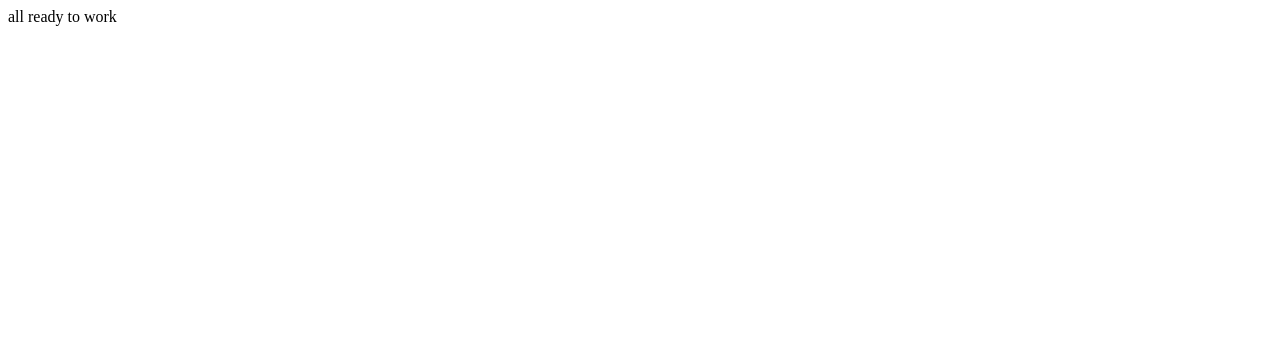
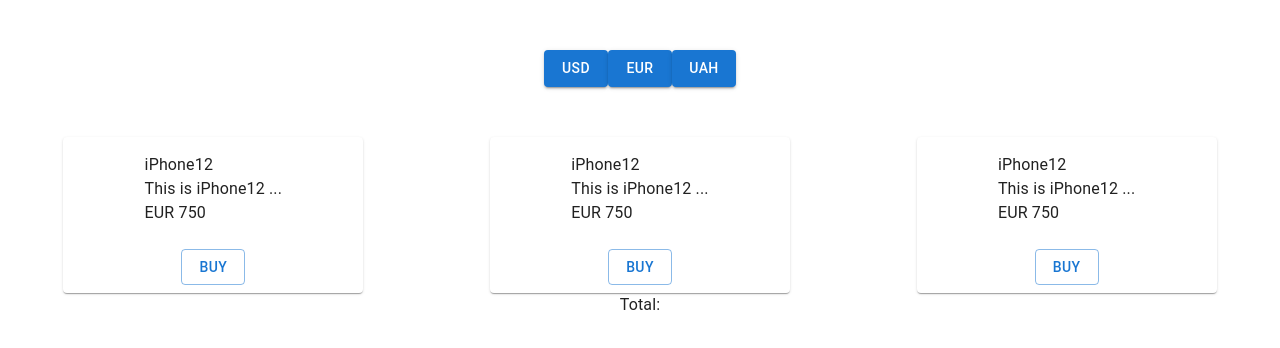
Before and after one commit to filipovandrij/exam-shop-with-currency, a React (Create React App) app: page / in a window 1280 px wide. Shown: the top 348 px of the page. Built offline with nearby package versions, Linux system fonts and the light colour scheme; the HTML template or start-up script is replaced by a standard one.

Commit message:
make tamplate of task with react and ts

```diff
--- a/package.json
+++ b/package.json
@@ -3,6 +3,9 @@
   "version": "0.1.0",
   "private": true,
   "dependencies": {
+    "@emotion/react": "^11.10.6",
+    "@emotion/styled": "^11.10.6",
+    "@mui/material": "^5.11.12",
     "@testing-library/jest-dom": "^5.16.5",
     "@testing-library/react": "^13.4.0",
     "@testing-library/user-event": "^13.5.0",
--- /dev/null
+++ b/src/components/Cart/CardProduct.scss
@@ -0,0 +1,6 @@
+.card {
+    width: 300px;
+    display: flex;
+    flex-direction: column;
+    align-items: center;
+}
--- /dev/null
+++ b/src/components/Cart/CardProduct.tsx
@@ -0,0 +1,27 @@
+import {
+    Button,
+    Card,
+    CardActions,
+    CardContent,
+    Typography,
+} from '@mui/material'
+import './CardProduct.scss'
+
+type Props = {}
+const CardProduct = (props: Props) => {
+    return (
+        <>
+            <Card className="card">
+                <CardContent>
+                    <Typography>iPhone12</Typography>
+                    <Typography>This is iPhone12 ...</Typography>
+                    <Typography>EUR 750</Typography>
+                </CardContent>
+                <CardActions>
+                    <Button variant="outlined">Buy</Button>
+                </CardActions>
+            </Card>
+        </>
+    )
+}
+export default CardProduct
--- a/src/components/app/App.tsx
+++ /dev/null
@@ -1,5 +0,0 @@
-type Props = {}
-const App = (props: Props) => {
-    return <div>all ready to work</div>
-}
-export default App
--- /dev/null
+++ b/src/container/App/App.scss
@@ -0,0 +1,15 @@
+.container {
+    margin: 50px auto;
+}
+
+.changed-btns,
+.total {
+    display: flex;
+    justify-content: center;
+    margin-bottom: 50px;
+}
+
+.row {
+    display: flex;
+    justify-content: space-around;
+}
--- /dev/null
+++ b/src/container/App/App.tsx
@@ -0,0 +1,26 @@
+import { Button, CssBaseline, StyledEngineProvider } from '@mui/material'
+import CardProduct from '../../components/Cart/CardProduct'
+import './App.scss'
+
+type Props = {}
+const App = (props: Props) => {
+    return (
+        <StyledEngineProvider injectFirst>
+            <CssBaseline />
+            <div className="container">
+                <div className="changed-btns">
+                    <Button variant="contained">USD</Button>
+                    <Button variant="contained">EUR</Button>
+                    <Button variant="contained">UAH</Button>
+                </div>
+                <div className="row">
+                    <CardProduct></CardProduct>
+                    <CardProduct></CardProduct>
+                    <CardProduct></CardProduct>
+                </div>
+                <div className="total">Total:</div>
+            </div>
+        </StyledEngineProvider>
+    )
+}
+export default App
```
Also changed, not shown: src/index.tsx (+8 -10 lines), 1 other file (tests, documents, lock files or other folders).
